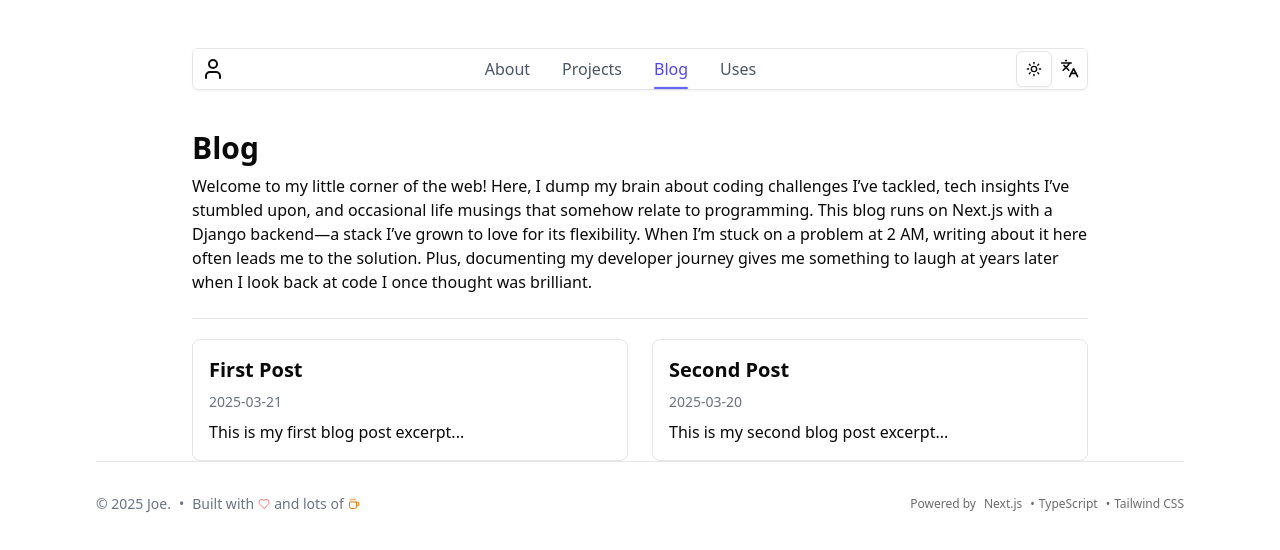
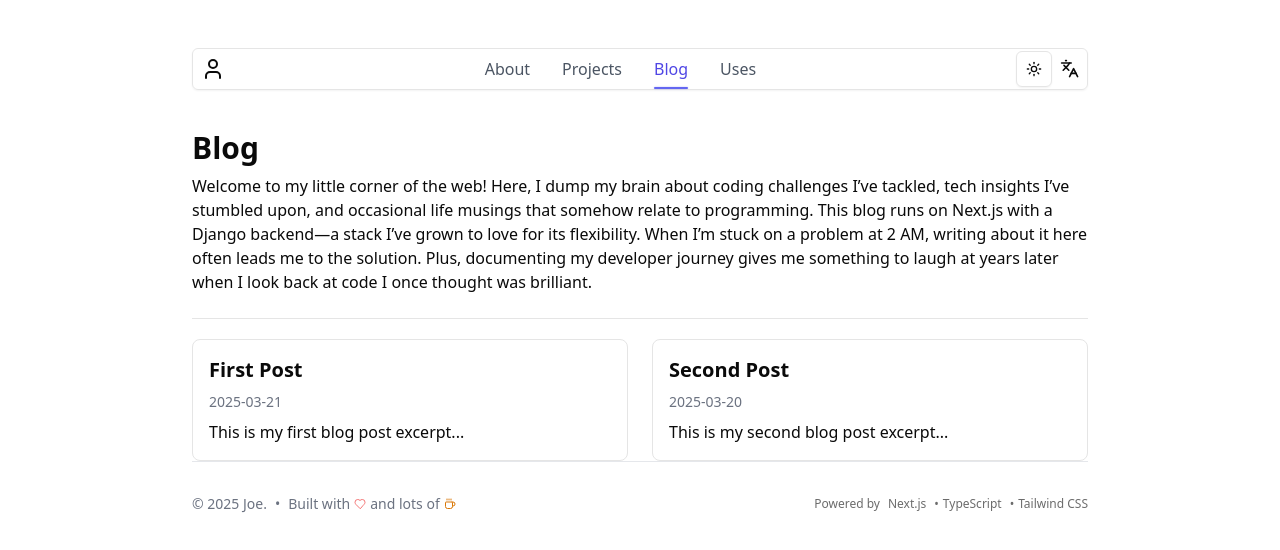
Before and after one commit to tzniceguy/portfolio, a Next.js app: page /blog in a window 1280 px wide. Shown: the top 550 px of the page. Built offline with nearby package versions, Linux system fonts and the light colour scheme.

Commit message:
update footer

```diff
--- a/components/footer.tsx
+++ b/components/footer.tsx
@@ -2,7 +2,7 @@ import { Heart, Coffee } from "lucide-react";
 
 export default function Footer() {
   return (
-    <footer className="border-t border-gray-200 pt-8">
+    <footer className="border-t border-gray-200 pt-8 max-w-4xl mx-auto">
       <div className="flex flex-col md:flex-row items-center justify-between gap-4">
         <div className="flex items-center gap-2 text-sm text-gray-500">
           <span>© {new Date().getFullYear()} Joe.</span>
```
